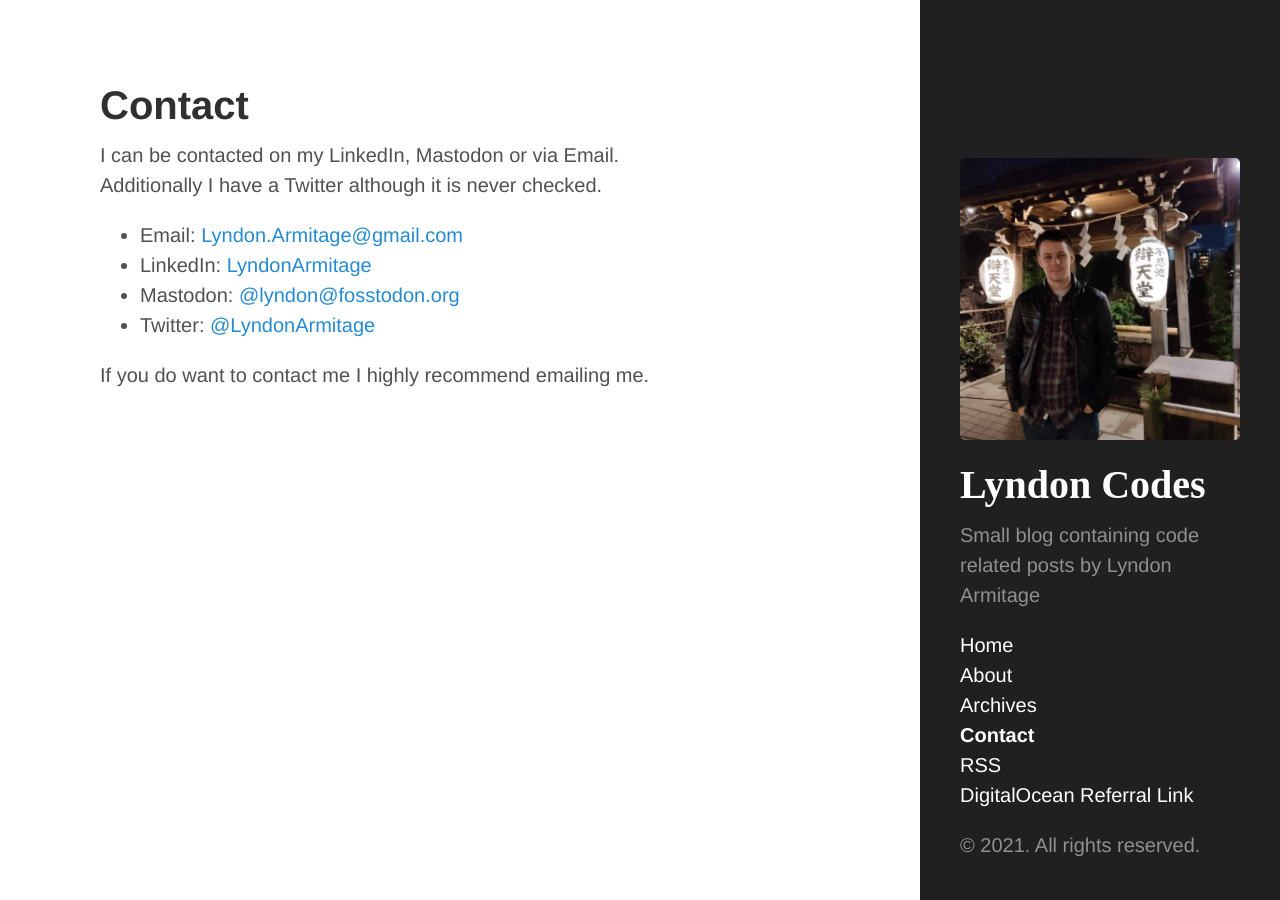
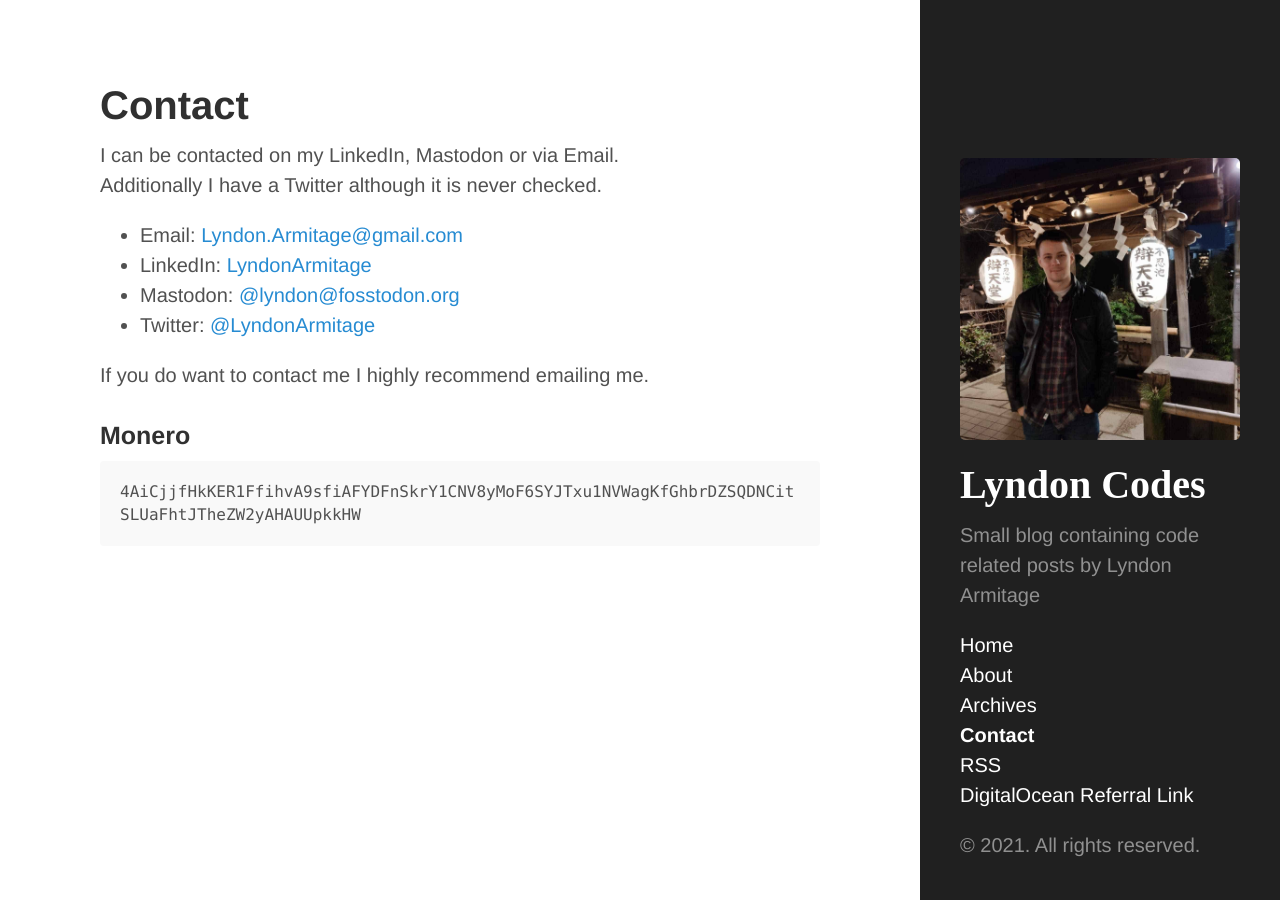
Before and after one commit to LyndonArmitage/lyndonarmitage.github.io, a Jekyll site: the page built from contact.md, in a window 1280 px wide. Built offline with Jekyll 4.4.1, drawn with Linux system fonts in a browser that asks for light colours.

Commit message:
Add monero to contact page

````diff
--- a/_includes/donate.html
+++ b/_includes/donate.html
@@ -2,8 +2,6 @@
   <p>If you like what I write or just want to buy me a beer my Monero is below:</p>
   <p>
     <b>Monero:</b>
-    <textarea cols="30" rows="2" readonly style="resize:none; width:100%">
-4AiCjjfHkKER1FfihvA9sfiAFYDFnSkrY1CNV8yMoF6SYJTxu1NVWagKfGhbrDZSQDNCitSLUaFhtJTheZW2yAHAUUpkkHW
-    </textarea>
+    <textarea cols="30" rows="2" readonly style="resize:none; width:100%">4AiCjjfHkKER1FfihvA9sfiAFYDFnSkrY1CNV8yMoF6SYJTxu1NVWagKfGhbrDZSQDNCitSLUaFhtJTheZW2yAHAUUpkkHW</textarea>
   </p>
 </div>
--- a/contact.md
+++ b/contact.md
@@ -12,3 +12,9 @@ Additionally I have a Twitter although it is never checked.
 * Twitter: [@LyndonArmitage](https://twitter.com/LyndonArmitage)
 
 If you do want to contact me I highly recommend emailing me.
+
+### Monero
+
+```
+4AiCjjfHkKER1FfihvA9sfiAFYDFnSkrY1CNV8yMoF6SYJTxu1NVWagKfGhbrDZSQDNCitSLUaFhtJTheZW2yAHAUUpkkHW
+```
````
